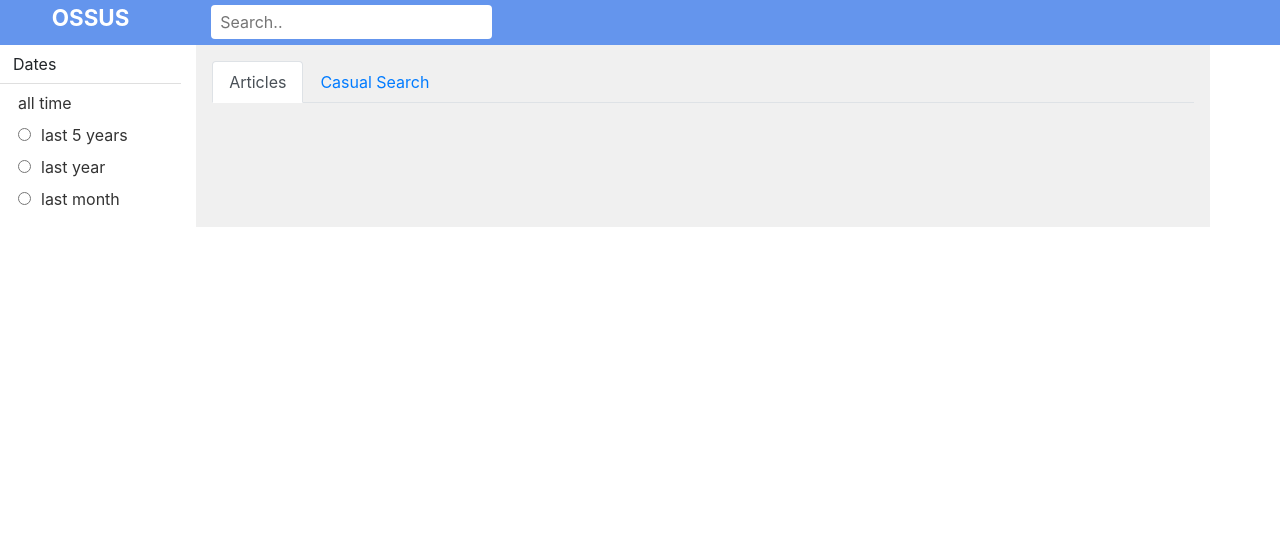
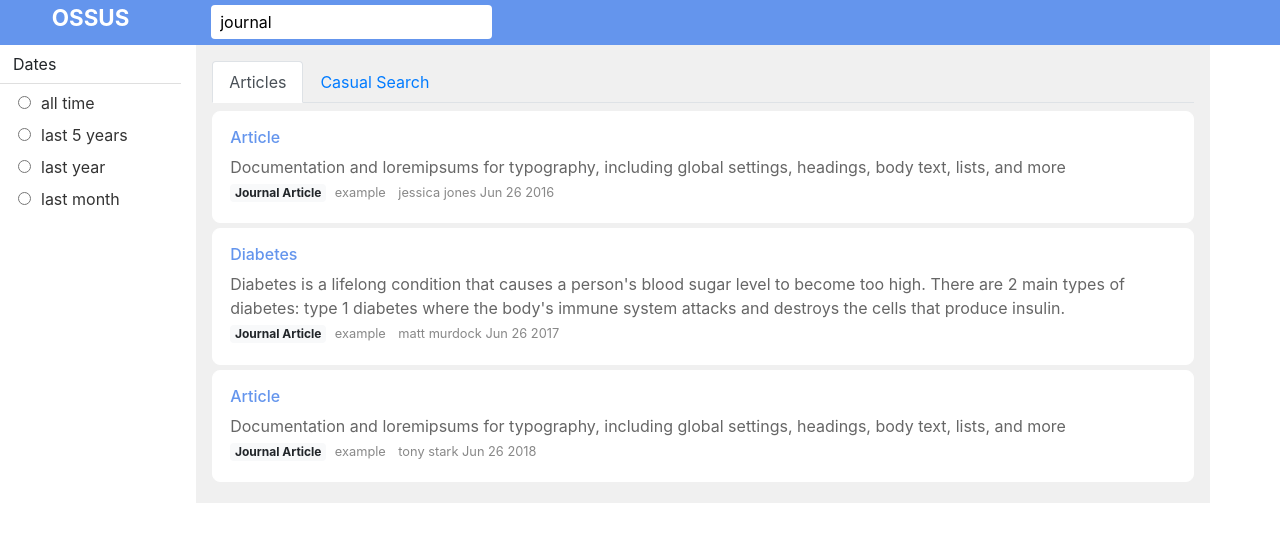
Before and after one commit to japickering/easy-react-posts, a React (Create React App) app: page / in a window 1280 px wide. Shown: the top 542 px of the page. Built offline with nearby package versions, Linux system fonts and the light colour scheme; the HTML template or start-up script is replaced by a standard one.

Commit message:
Sidebar date filtering

```diff
--- a/src/App.js
+++ b/src/App.js
@@ -7,11 +7,12 @@ class App extends Component {
   constructor(props) {
     super(props);
     this.state = {
-      search: ""
+      search: "journal"
     };
     this.onNavClick = this.onNavClick.bind(this);
     this.onSearchChange = this.onSearchChange.bind(this);
     this.onSubmit = this.onSubmit.bind(this);
+    this.onChildDateChange = this.onChildDateChange.bind(this);
   }
 
   onNavClick() {
@@ -20,6 +21,10 @@ class App extends Component {
 
   onSearchChange(e) {
     this.setState({ search: e.target.value });
+  }
+
+  onChildDateChange(val) {
+    this.setState({ search: val });
   }
 
   onSubmit(e) {
@@ -58,8 +63,9 @@ class App extends Component {
 
         <div className="row">
           <div className="col-sm-3 col-md-2 col-lg-2">
-            <Sidebar search={this.state.search} />
+            <Sidebar onChildDateChange={this.onChildDateChange} />
           </div>
+
           <div className="content col-sm-6 col-md-6 col-lg-6">
             <ul className="nav nav-tabs mb-2">
               <li className="nav-item">
--- a/src/components/feed.js
+++ b/src/components/feed.js
@@ -7,6 +7,7 @@ export default class Feed extends Component {
     const filtered = data.filter(
       item =>
         item.title === search ||
+        item.year === search ||
         item.author.indexOf(search) !== -1 ||
         item.badge.indexOf(search) !== -1 ||
         item.body.indexOf(search) !== -1
@@ -15,11 +16,11 @@ export default class Feed extends Component {
       return (
         <div key={item.id} className="container feed">
           <div className="row">
-            <h3> {item.title} </h3>{" "}
-          </div>{" "}
+            <h3> {item.title} </h3>
+          </div>
           <div className="row">
-            <p> {item.body} </p>{" "}
-          </div>{" "}
+            <p> {item.body} </p>
+          </div>
           <div className="row">
             <p>
               <span className="badge badge-light"> {item.badge} </span>{" "}
--- a/src/components/sidebar.js
+++ b/src/components/sidebar.js
@@ -7,37 +7,26 @@ export default class Sidebar extends Component {
     var d = new Date();
     this.state = {
       dates: [
-        { id: 1, value: "all", label: "all time" },
-        { id: 2, value: d.getFullYear() - 5, label: "last 5 years" },
-        { id: 3, value: d.getFullYear() - 1, label: "last year" },
+        { id: 1, value: "journal", label: "all time" },
+        { id: 2, value: "2016", label: "last 5 years" },
+        { id: 3, value: "2018", label: "last year" },
         { id: 4, value: d.getMonth(), label: "last month" }
       ]
     };
-    console.log("dates:", this.state.dates);
+    //  console.log("dates:", this.state.dates);
   }
   render() {
-    const { search } = this.props;
-    const displayAll = "journal";
+    const { onChildDateChange } = this.props;
     const dates = this.state.dates.map(item => {
       return (
         <div key={item.id} className="date-filter">
-          {search === displayAll && item.id === 1 && (
           <input
             id={"radio" + item.id}
             type="radio"
             name="option"
             value={item.value}
-              checked="checked"
+            onClick={() => onChildDateChange(item.value)}
           />
-          )}
-          {search !== displayAll && item.id > 1 && (
-            <input
-              id={"radio" + item.id}
-              type="radio"
-              name="option"
-              value={item.value}
-            />
-          )}
           <label htmlFor={"radio" + item.id}>{item.label}</label>
         </div>
       );
--- a/src/data.json
+++ b/src/data.json
@@ -1,10 +1,12 @@
-[{
+[
+  {
     "id": 1,
     "author": "jessica jones",
     "badge": "journal article",
     "body": "Documentation and loremipsums for typography, including global settings, headings, body text, lists, and more",
     "category": "example",
-      "date": "Jun 26 2017",
+    "date": "Jun 26 2016",
+    "year": "2016",
     "title": "article"
   },
   {
@@ -13,7 +15,8 @@
     "badge": "journal article",
     "body": "Diabetes is a lifelong condition that causes a person's blood sugar level to become too high. There are 2 main types of diabetes: type 1 diabetes where the body's immune system attacks and destroys the cells that produce insulin.",
     "category": "example",
-      "date": "Jun 26 2018",
+    "date": "Jun 26 2017",
+    "year": "2017",
     "title": "diabetes"
   },
   {
@@ -22,7 +25,8 @@
     "badge": "journal article",
     "body": "Documentation and loremipsums for typography, including global settings, headings, body text, lists, and more",
     "category": "example",
-      "date": "Jun 26 2019",
+    "date": "Jun 26 2018",
+    "year": "2018",
     "title": "article"
   }
 ]
```
Lines whose indentation alone changed are shown as unchanged.
